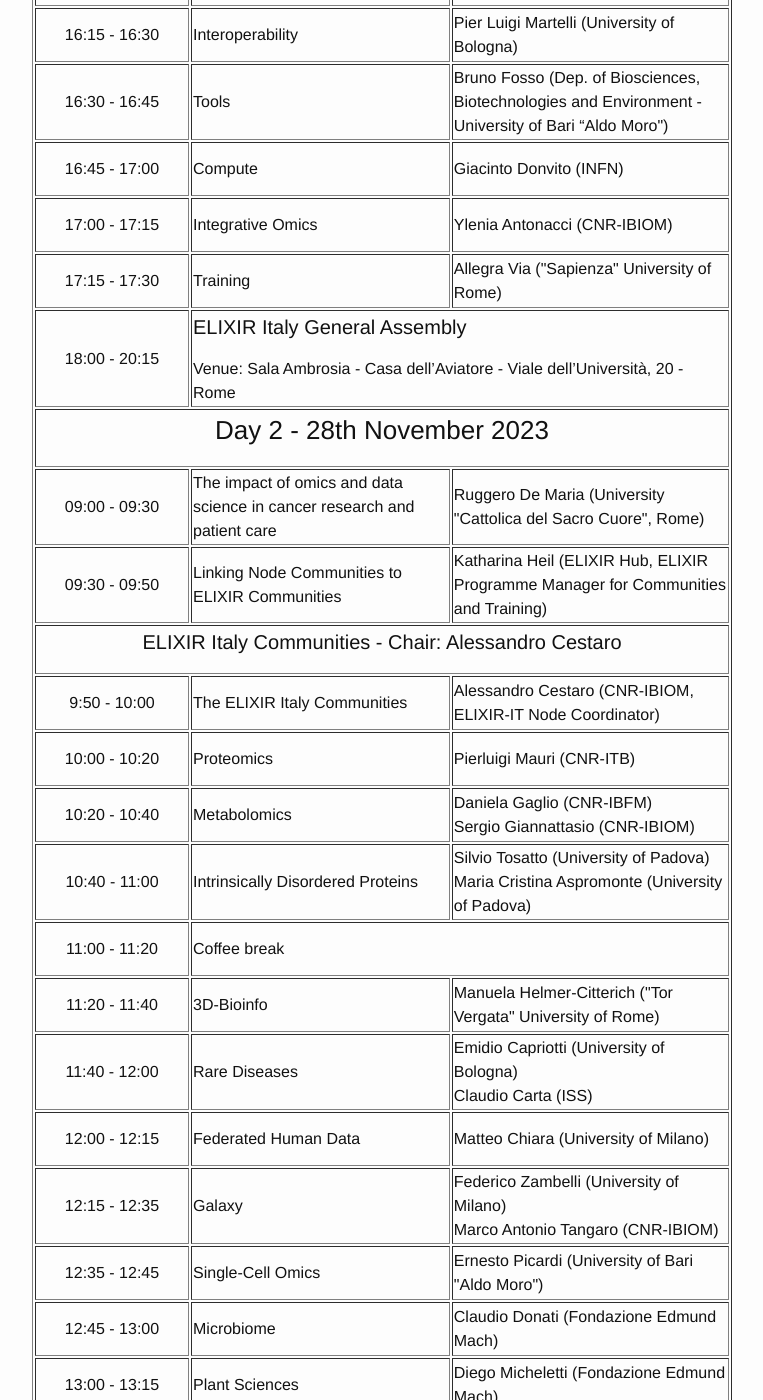
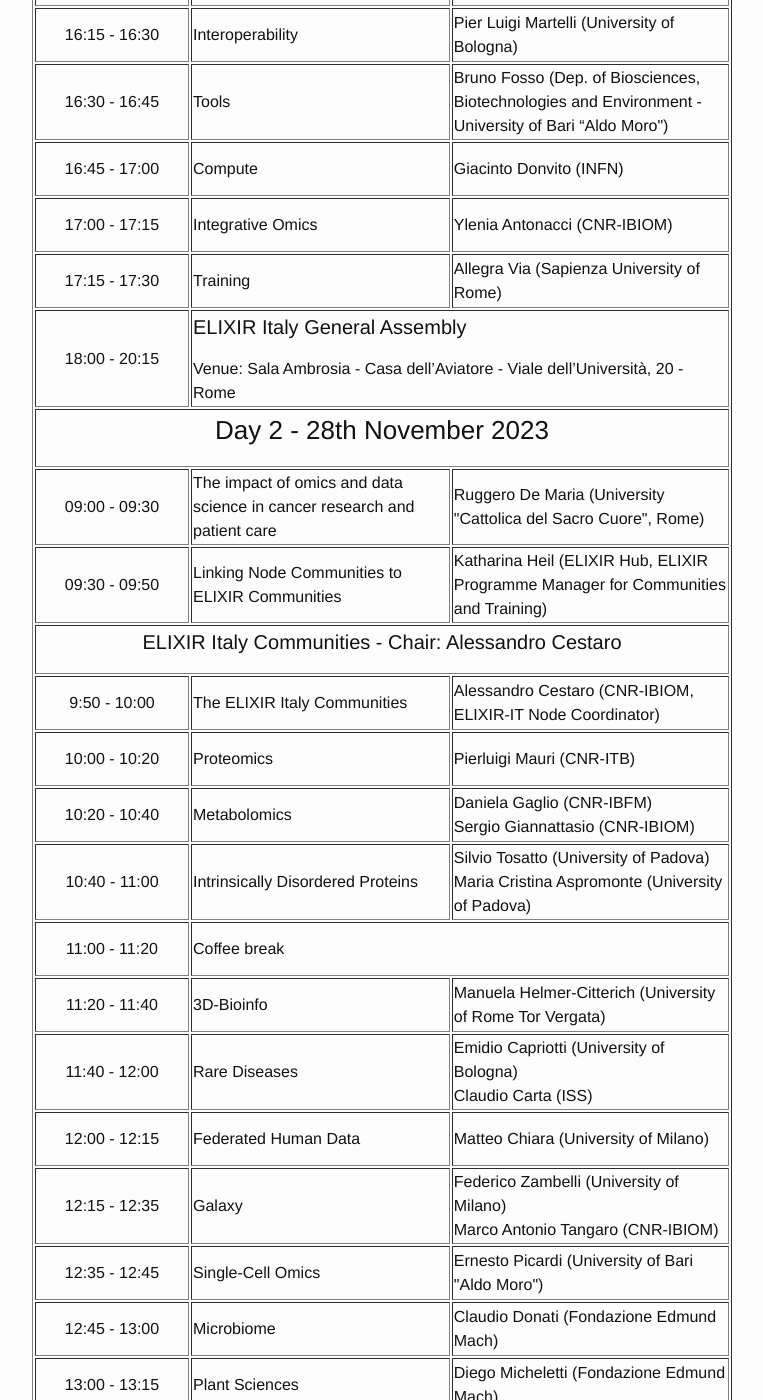
Before and after one commit to ELIXIR-IIB-training/website, a Jekyll site: the page built from _posts/2023-11-27-All_Hands_2023.md, in a window 1280 px wide and 1400 px high, scrolled down 2879 px. Shown: the whole window, without its empty margins (238-1001 px from the left). Built offline with Jekyll 4.4.1, drawn with Linux system fonts in a browser that asks for light colours; some of the changed text lies outside the part shown.

Commit message:
Update affiliations 2023-11-27-All_Hands_2023.md

```diff
--- a/_posts/2023-11-27-All_Hands_2023.md
+++ b/_posts/2023-11-27-All_Hands_2023.md
@@ -40,11 +40,11 @@ As the event venue has a maximum capacity of **100 participants**, registration
 - **Claudio Carta** - ISS
 - **Bianca Carulli** - ITB-CNR
 - **Loredana Le Pera** - ISS
-- **Luana Licata** - "Tor Vergata" University of Rome
+- **Luana Licata** - University of Rome Tor Vergata
 - **Anna Marabotti** - University of Salerno
 - **Pierluigi Mauri** - ITB-CNR
 - **Graziano Pesole** - University of Bari "Aldo Moro", IBIOM-CNR
-- **Allegra Via** - "Sapienza" University of Rome
+- **Allegra Via** - Sapienza University of Rome
 
 <br>
 
@@ -129,7 +129,7 @@ The event will be followed by two parallel workshops on 28th - 29th November 202
      <tr>
     <td height="50" width="150" align=center>17:15 - 17:30</td>
     <td height="50">Training</td>
-    <td height="50"> Allegra Via ("Sapienza" University of Rome)</td>
+    <td height="50"> Allegra Via (Sapienza University of Rome)</td>
     </tr>
 
   <tr>
@@ -184,7 +184,7 @@ The event will be followed by two parallel workshops on 28th - 29th November 202
    <tr>
     <td height="50" width="150" align=center>11:20 - 11:40</td>
     <td height="50">3D-Bioinfo</td>
-    <td height="50"> Manuela Helmer-Citterich ("Tor Vergata" University of Rome)</td>
+    <td height="50"> Manuela Helmer-Citterich (University of Rome Tor Vergata)</td>
   </tr>
    <tr>
     <td height="50" width="150" align=center>11:40 - 12:00</td>
```
